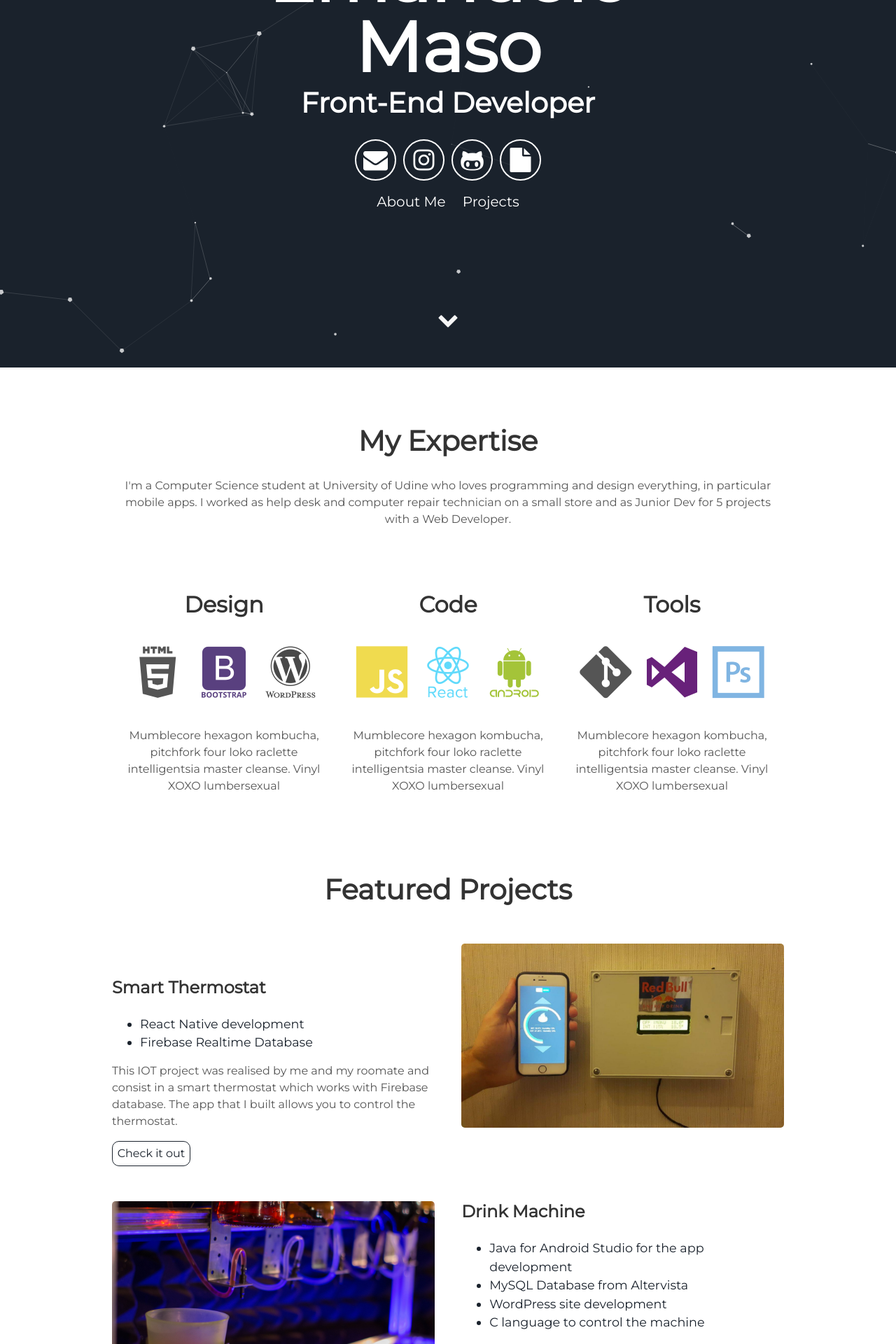
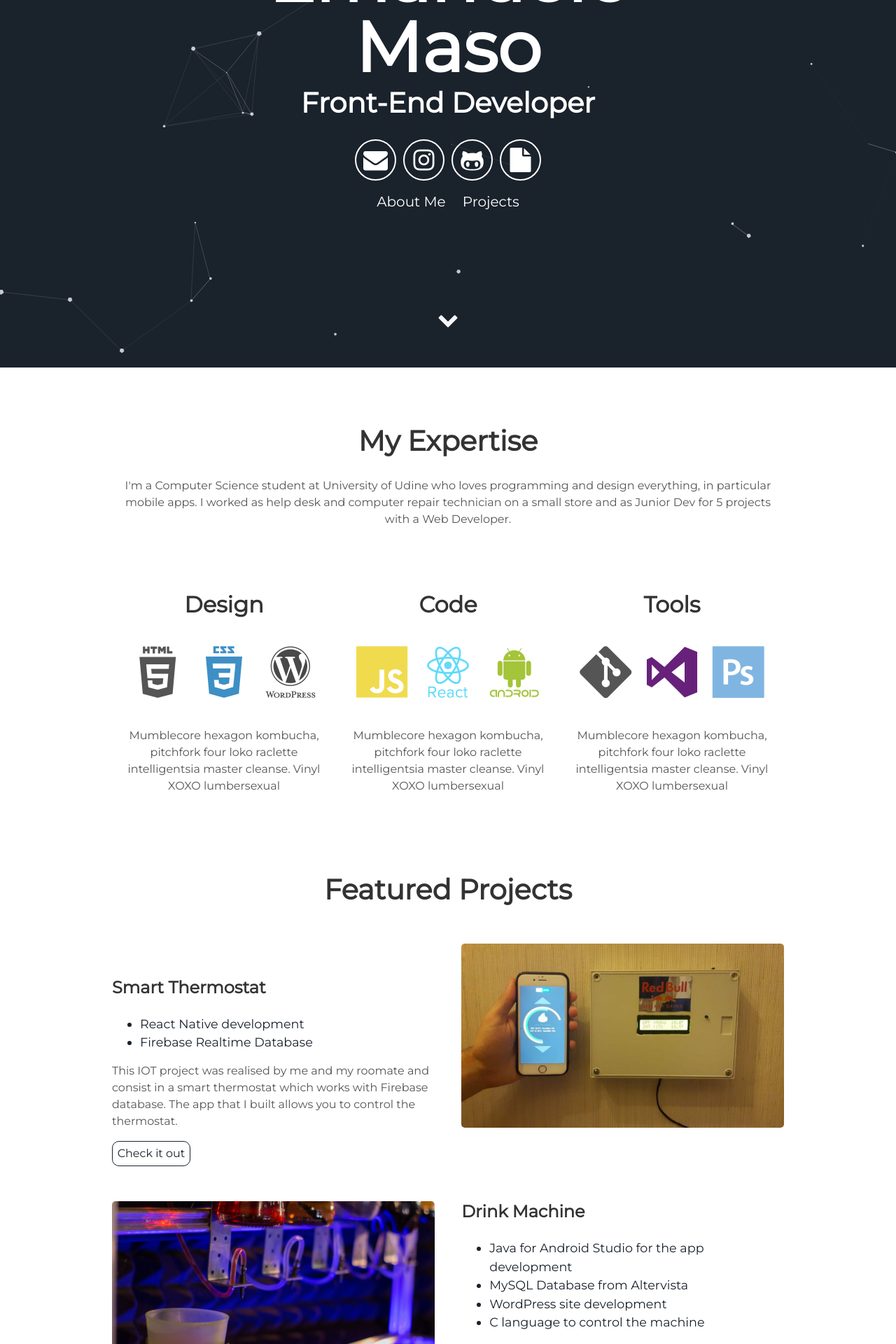
Before and after one commit to ClarkStoro/clarkstoro.github.io, a Jekyll site: the page built from index.html, in a window 1280 px wide. Shown: the part 375-2295 px from the top of the page at 70% size. Built offline with Jekyll 4.4.1, drawn with Linux system fonts in a browser that asks for light colours.

Commit message:
Update about.html

```diff
--- a/_includes/about.html
+++ b/_includes/about.html
@@ -6,7 +6,7 @@
     <div class="tech">
       <h2>Design</h2>
       <i class="devicon-html5-plain-wordmark"></i>
-      <i class="devicon-bootstrap-plain-wordmark colored"></i>
+      <i class="devicon-css3-plain-wordmark colored"></i>
       <i class="devicon-wordpress-plain-wordmark colored"></i>
       <p>Mumblecore hexagon kombucha, pitchfork four loko raclette intelligentsia master cleanse.
         Vinyl XOXO lumbersexual</p>
@@ -23,7 +23,7 @@
       <h2>Tools</h2>
       <i class="devicon-git-plain"></i>
       <i class="devicon-visualstudio-plain colored"></i>
-      <i class="devicon-photoshop-line colored"></i>
+      <i class="devicon-photoshop-plain colored"></i>
       <p>Mumblecore hexagon kombucha, pitchfork four loko raclette intelligentsia master cleanse.
         Vinyl XOXO lumbersexual</p>
     </div>
```
